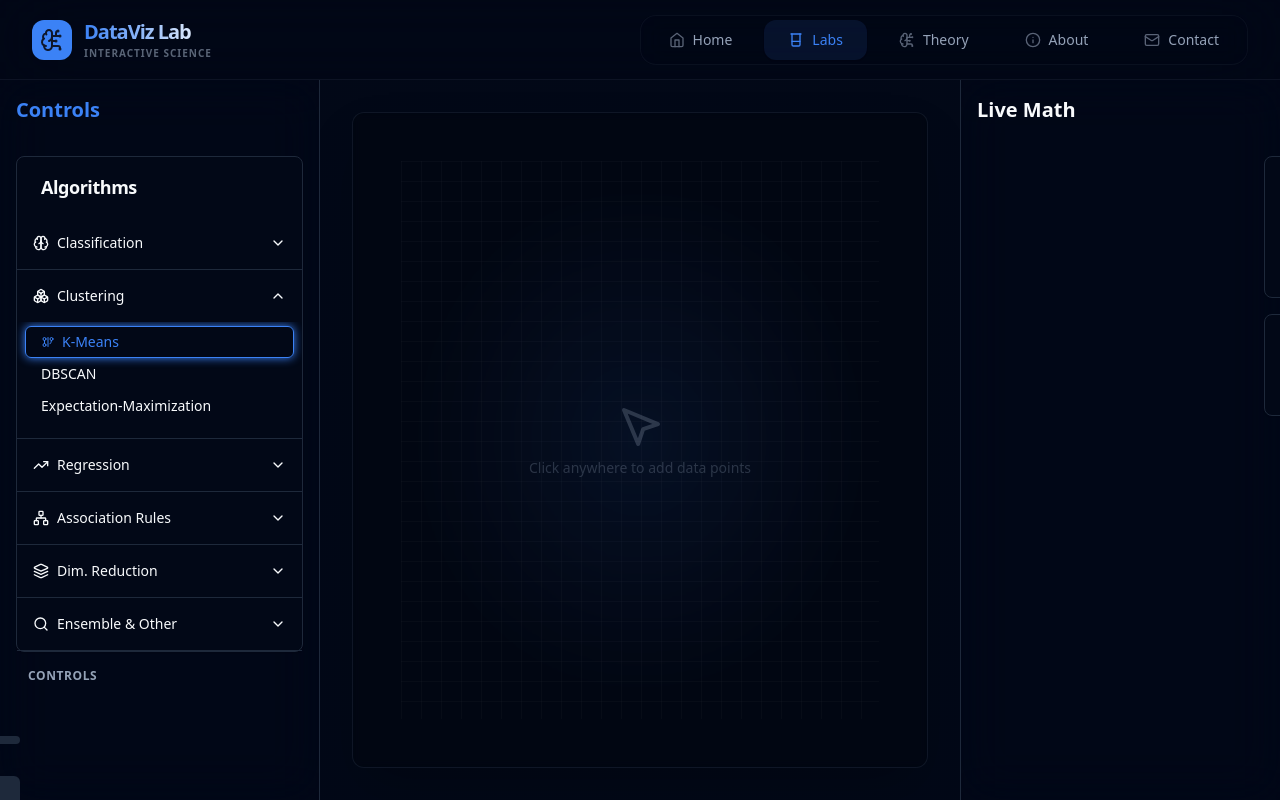
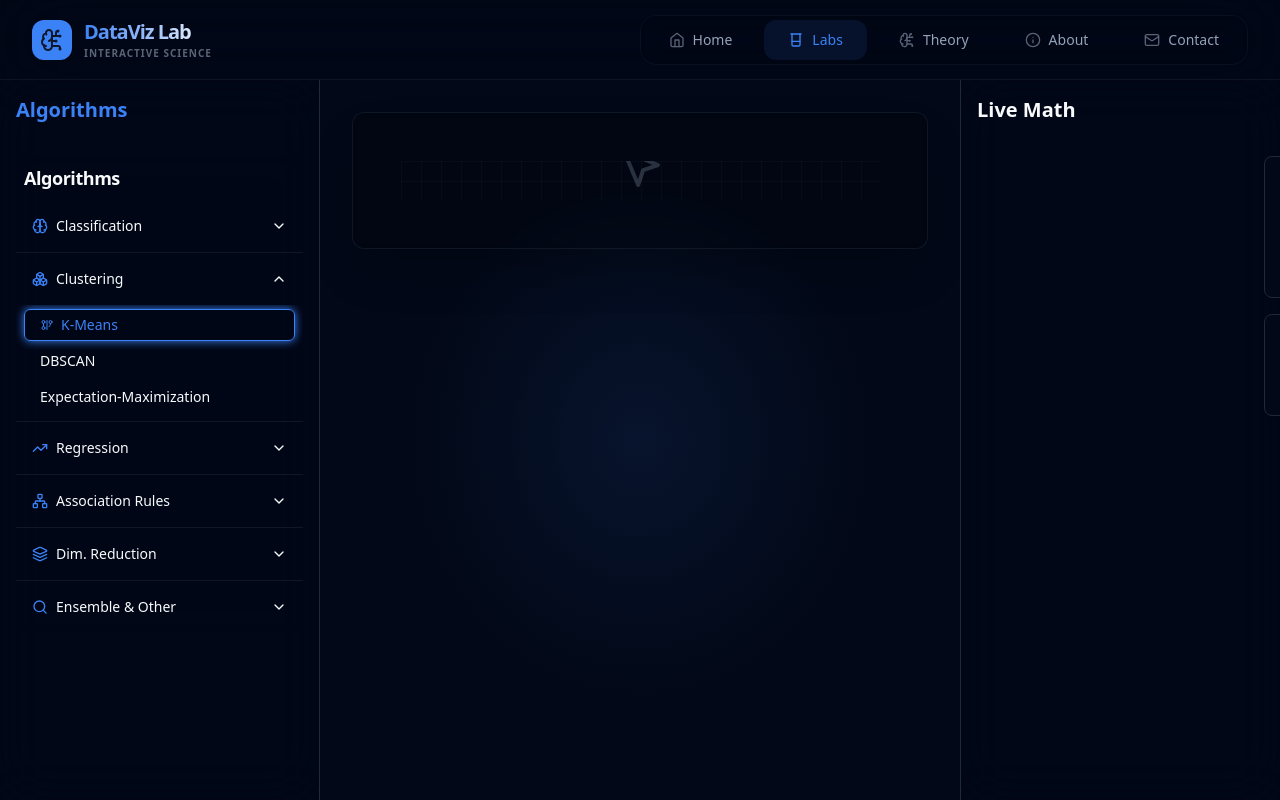
Before and after one commit to Ansari-MdAabid/datavizlab, a React (Vite) app in the folder EXTRA/: page / in a window 1280 px wide. Both pictures are taken after a click on the button "Labs". Built offline with nearby package versions, Linux system fonts and the light colour scheme.

Commit message:
refactor: move algorithm controls to bottom-center panel

```diff
--- a/EXTRA/src/App.jsx
+++ b/EXTRA/src/App.jsx
@@ -118,87 +118,93 @@ function App() {
 
     const renderLeftPanel = () => (
         <div className="space-y-4">
-            <Card>
-                <CardHeader className="py-4">
-                    <CardTitle className="text-lg">Algorithms</CardTitle>
+            <Card className="border-0 shadow-none bg-transparent">
+                <CardHeader className="py-2 px-0">
+                    <CardTitle className="text-lg px-2">Algorithms</CardTitle>
                 </CardHeader>
                 <CardContent className="p-0">
                     <Accordion type="single" collapsible className="w-full" defaultValue="clustering">
 
-                        <AccordionItem value="classification">
-                            <AccordionTrigger className="px-4 text-sm hover:no-underline hover:bg-accent/50">
-                                <span className="flex items-center"><Brain className="mr-2 h-4 w-4" /> Classification</span>
+                        <AccordionItem value="classification" className="border-b border-border/50">
+                            <AccordionTrigger className="px-4 text-sm hover:no-underline hover:bg-accent/50 rounded-lg">
+                                <span className="flex items-center"><Brain className="mr-2 h-4 w-4 text-primary" /> Classification</span>
                             </AccordionTrigger>
-                            <AccordionContent className="px-2 pt-1">
+                            <AccordionContent className="px-2 pt-1 pb-2">
+                                <div className="space-y-1">
                                     <NavButton id="knn" label="K-Nearest Neighbors" icon={Activity} />
                                     <NavButton id="c45" label="C4.5 / Decision Tree" />
                                     <NavButton id="naivebayes" label="Naive Bayes" />
                                     <NavButton id="svm" label="SVM" />
                                     <NavButton id="randomforest" label="Random Forest" />
+                                </div>
                             </AccordionContent>
                         </AccordionItem>
 
-                        <AccordionItem value="clustering">
-                            <AccordionTrigger className="px-4 text-sm hover:no-underline hover:bg-accent/50">
-                                <span className="flex items-center"><Boxes className="mr-2 h-4 w-4" /> Clustering</span>
+                        <AccordionItem value="clustering" className="border-b border-border/50">
+                            <AccordionTrigger className="px-4 text-sm hover:no-underline hover:bg-accent/50 rounded-lg">
+                                <span className="flex items-center"><Boxes className="mr-2 h-4 w-4 text-primary" /> Clustering</span>
                             </AccordionTrigger>
-                            <AccordionContent className="px-2 pt-1">
+                            <AccordionContent className="px-2 pt-1 pb-2">
+                                <div className="space-y-1">
                                     <NavButton id="kmeans" label="K-Means" icon={GitGraph} />
                                     <NavButton id="dbscan" label="DBSCAN" />
                                     <NavButton id="em" label="Expectation-Maximization" />
+                                </div>
                             </AccordionContent>
                         </AccordionItem>
 
-                        <AccordionItem value="regression">
-                            <AccordionTrigger className="px-4 text-sm hover:no-underline hover:bg-accent/50">
-                                <span className="flex items-center"><TrendingUp className="mr-2 h-4 w-4" /> Regression</span>
+                        <AccordionItem value="regression" className="border-b border-border/50">
+                            <AccordionTrigger className="px-4 text-sm hover:no-underline hover:bg-accent/50 rounded-lg">
+                                <span className="flex items-center"><TrendingUp className="mr-2 h-4 w-4 text-primary" /> Regression</span>
                             </AccordionTrigger>
-                            <AccordionContent className="px-2 pt-1">
+                            <AccordionContent className="px-2 pt-1 pb-2">
+                                <div className="space-y-1">
                                     <NavButton id="regression" label="Linear Regression" />
                                     <NavButton id="logistic" label="Logistic Regression" />
+                                </div>
                             </AccordionContent>
                         </AccordionItem>
 
-                        <AccordionItem value="association">
-                            <AccordionTrigger className="px-4 text-sm hover:no-underline hover:bg-accent/50">
-                                <span className="flex items-center"><Network className="mr-2 h-4 w-4" /> Association Rules</span>
+                        <AccordionItem value="association" className="border-b border-border/50">
+                            <AccordionTrigger className="px-4 text-sm hover:no-underline hover:bg-accent/50 rounded-lg">
+                                <span className="flex items-center"><Network className="mr-2 h-4 w-4 text-primary" /> Association Rules</span>
                             </AccordionTrigger>
-                            <AccordionContent className="px-2 pt-1">
+                            <AccordionContent className="px-2 pt-1 pb-2">
+                                <div className="space-y-1">
                                     <NavButton id="apriori" label="Apriori" />
                                     <NavButton id="fpgrowth" label="FP-Growth" />
+                                </div>
                             </AccordionContent>
                         </AccordionItem>
 
-                        <AccordionItem value="dimreduction">
-                            <AccordionTrigger className="px-4 text-sm hover:no-underline hover:bg-accent/50">
-                                <span className="flex items-center"><Layers className="mr-2 h-4 w-4" /> Dim. Reduction</span>
+                        <AccordionItem value="dimreduction" className="border-b border-border/50">
+                            <AccordionTrigger className="px-4 text-sm hover:no-underline hover:bg-accent/50 rounded-lg">
+                                <span className="flex items-center"><Layers className="mr-2 h-4 w-4 text-primary" /> Dim. Reduction</span>
                             </AccordionTrigger>
-                            <AccordionContent className="px-2 pt-1">
+                            <AccordionContent className="px-2 pt-1 pb-2">
+                                <div className="space-y-1">
                                     <NavButton id="pca" label="PCA" />
                                     <NavButton id="svd" label="SVD" />
+                                </div>
                             </AccordionContent>
                         </AccordionItem>
 
-                        <AccordionItem value="ensemble">
-                            <AccordionTrigger className="px-4 text-sm hover:no-underline hover:bg-accent/50">
-                                <span className="flex items-center"><Search className="mr-2 h-4 w-4" /> Ensemble & Other</span>
+                        <AccordionItem value="ensemble" className="border-b-0">
+                            <AccordionTrigger className="px-4 text-sm hover:no-underline hover:bg-accent/50 rounded-lg">
+                                <span className="flex items-center"><Search className="mr-2 h-4 w-4 text-primary" /> Ensemble & Other</span>
                             </AccordionTrigger>
-                            <AccordionContent className="px-2 pt-1">
+                            <AccordionContent className="px-2 pt-1 pb-2">
+                                <div className="space-y-1">
                                     <NavButton id="gradient" label="Gradient Descent" icon={Activity} />
                                     <NavButton id="adaboost" label="AdaBoost / GB" />
                                     <NavButton id="pagerank" label="PageRank" />
+                                </div>
                             </AccordionContent>
                         </AccordionItem>
 
                     </Accordion>
                 </CardContent>
             </Card>
-
-            {/* Dynamic Feature Controls */}
-            <div className="px-1">
-                <h3 className="text-xs uppercase tracking-wider text-muted-foreground font-semibold mb-2 mt-4 ml-2">Controls</h3>
-                {leftPanelContent || <div className="text-sm text-muted-foreground italic ml-2">Select an algorithm...</div>}
-            </div>
         </div>
     );
 
@@ -207,6 +213,7 @@ function App() {
             <Navbar activeView={mainView} setActiveView={setMainView} />
             <MainLayout
                 leftPanel={renderLeftPanel()}
+                bottomPanel={leftPanelContent || <div className="text-sm text-muted-foreground italic p-4 text-center">Select an algorithm to view controls</div>}
                 rightPanel={rightPanelContent}
                 showSidebars={mainView === 'labs'}
                 noPadding={mainView === 'theory'}
--- a/EXTRA/src/components/layout/MainLayout.jsx
+++ b/EXTRA/src/components/layout/MainLayout.jsx
@@ -3,34 +3,53 @@ import { cn } from '@/lib/utils';
 import { Settings, Eye, Calculator } from 'lucide-react';
 import { Button } from '@/components/ui/button';
 
-const MainLayout = ({ leftPanel, rightPanel, children, showSidebars = true, noPadding = false }) => {
+const MainLayout = ({ leftPanel, rightPanel, bottomPanel, children, showSidebars = true, noPadding = false }) => {
     const [mobileTab, setMobileTab] = useState('visual'); // 'controls', 'visual', 'math'
 
     return (
         <div className="flex flex-col xl:flex-row h-screen w-full overflow-hidden bg-background pt-16 xl:pt-20 pb-16 xl:pb-0">
-            {/* Left Sidebar (Controls) */}
+            {/* Left Sidebar (Navigation Only) */}
             {showSidebars && (
                 <aside className={cn(
                     "w-full xl:w-80 border-b xl:border-b-0 xl:border-r border-border bg-card/30 backdrop-blur-xl p-4 flex-col gap-4 overflow-y-auto z-10",
                     mobileTab === 'controls' ? "flex flex-1" : "hidden xl:flex"
                 )}>
-                    <h2 className="text-xl font-bold text-primary mb-4 hidden xl:block">Controls</h2>
-                    <h2 className="text-lg font-bold text-primary mb-2 xl:hidden text-center">Algorithm Controls</h2>
+                    <h2 className="text-xl font-bold text-primary mb-4 hidden xl:block">Algorithms</h2>
+                    <h2 className="text-lg font-bold text-primary mb-2 xl:hidden text-center">Select Algorithm</h2>
                     {leftPanel}
+
+                    {/* On Mobile, show controls below navigation in the same tab */}
+                    <div className="xl:hidden mt-8 pt-8 border-t border-border">
+                        <h2 className="text-lg font-bold text-primary mb-2 text-center">Controls</h2>
+                        {bottomPanel}
+                    </div>
                 </aside>
             )}
 
-            {/* Main Content (Visual) */}
+            {/* Main Content (Visual + Bottom Controls) */}
             <main className={cn(
-                "flex-1 relative flex items-center justify-center p-4 xl:p-8 overflow-hidden",
+                "flex-1 relative flex flex-col items-center justify-start p-4 xl:p-8 overflow-hidden gap-4",
                 mobileTab === 'visual' ? "flex" : "hidden xl:flex"
             )}>
                 <div className="absolute inset-0 bg-[radial-gradient(ellipse_at_center,_var(--tw-gradient-stops))] from-primary/10 via-background to-background pointer-events-none" />
+
+                {/* Visualization Area */}
                 <div className={cn(
-                    "z-0 w-full h-full flex flex-col items-center justify-start border border-border/50 rounded-xl bg-black/20 backdrop-blur-sm shadow-2xl relative overflow-y-auto custom-scrollbar",
+                    "z-0 w-full flex-1 flex flex-col items-center justify-start border border-border/50 rounded-xl bg-black/20 backdrop-blur-sm shadow-2xl relative overflow-y-auto custom-scrollbar",
                     !noPadding && "p-4 xl:p-12"
                 )}>
                     {children}
+                </div>
+
+                {/* Bottom Controls Area (Desktop Only - on mobile it's in the Controls tab) */}
+                <div className="w-full hidden xl:block bg-card/40 backdrop-blur-md border border-border/50 rounded-xl p-6 shadow-lg animate-in slide-in-from-bottom-10 fade-in duration-500">
+                    <div className="flex items-center gap-2 mb-4 border-b border-border/30 pb-2">
+                        <Settings className="h-4 w-4 text-primary" />
+                        <h3 className="text-sm font-bold uppercase tracking-widest text-muted-foreground">Experiment Controls</h3>
+                    </div>
+                    <div className="grid grid-cols-1 md:grid-cols-2 lg:grid-cols-3 gap-6">
+                        {bottomPanel}
+                    </div>
                 </div>
             </main>
 
```
Lines whose indentation alone changed are shown as unchanged.
